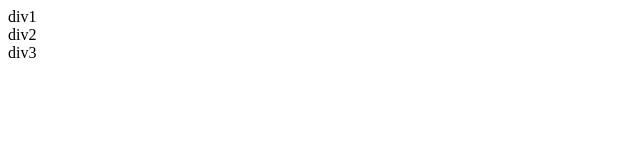
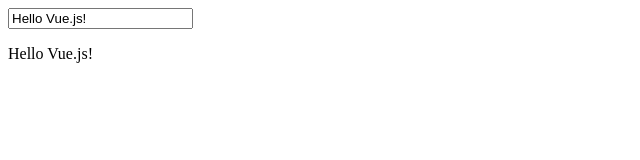
Before and after one commit to teamoo24/vuejs_mio, a website: page index.html in a window 1280 px wide. Shown: the whole page, without its empty margins (0-640 px from the left). Drawn offline with nearby package versions, Linux system fonts and the light colour scheme.

Commit message:
v-modelの基本構造

```diff
--- a/index.html
+++ b/index.html
@@ -7,20 +7,8 @@
 </head>
 <body>
 	<div id="app">
-		<div v-on:click.capture="handler('div1')">
-			div1
-			<div v-on:click="handler('div2')">
-				div2
-				<div v-on:click="handler('div3')">div3</div>
-			</div>
-		</div>
-
-		<!--
-		結果
-			div1
-			div3
-			div2
-		 -->
+		<input v-model="message">
+		<p>{{message}}</p>
 	</div>
 	<script src="https://cdn.jsdelivr.net/npm/vue@2.6.6/dist/vue.js"></script>
 	<script src="js/main.js"></script>
```
